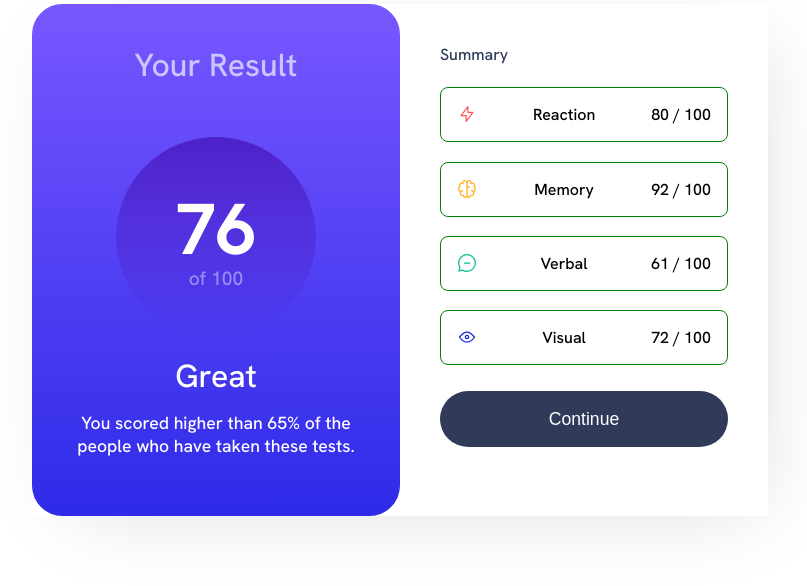
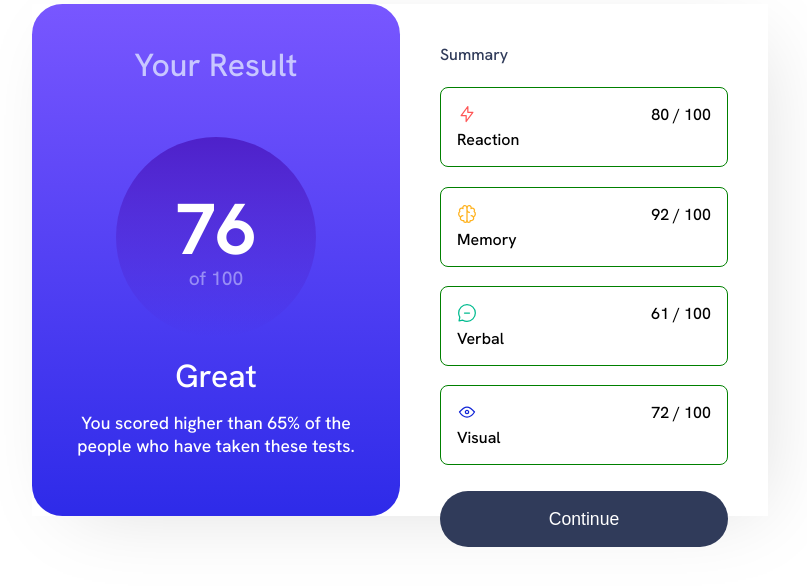
Before and after one commit to Geokobby/Results-Summary, a plain HTML site: page results-summary-component-main/index.html in a window 1280 px wide. Shown: the whole page, without its empty margins (240-1047 px from the left). Drawn offline with Linux system fonts and the light colour scheme.

Commit message:
Update index.html

```diff
--- a/results-summary-component-main/index.html
+++ b/results-summary-component-main/index.html
@@ -51,41 +51,35 @@
     </div>
 
     <div class="summary_reaction">
-      <svg xmlns="http://www.w3.org/2000/svg" width="20" height="20" fill="none" viewBox="0 0 20 20">
-        <path stroke="#F55" stroke-linecap="round" stroke-linejoin="round" stroke-width="1.25"
-          d="M10.833 8.333V2.5l-6.666 9.167h5V17.5l6.666-9.167h-5Z" />
-      </svg>
-    Reaction
+      <div class="score_card_left">
+     <img src="./assets/images/icon-reaction.svg" alt="Reaction">
+    <p class="summary_left_title">Reaction</p>
+    </div>
    <p class="score_over"> 80 / 100</p>
     </div>
 
     <div class="summary_memory">
-      <svg xmlns="http://www.w3.org/2000/svg" width="20" height="20" fill="none" viewBox="0 0 20 20">
-        <path stroke="#FFB21E" stroke-linecap="round" stroke-linejoin="round" stroke-width="1.25"
-          d="M5.833 11.667a2.5 2.5 0 1 0 .834 4.858" />
-        <path stroke="#FFB21E" stroke-linecap="round" stroke-linejoin="round" stroke-width="1.25"
-          d="M3.553 13.004a3.333 3.333 0 0 1-.728-5.53m.025-.067a2.083 2.083 0 0 1 2.983-2.824m.199.054A2.083 2.083 0 1 1 10 3.75v12.917a1.667 1.667 0 0 1-3.333 0M10 5.833a2.5 2.5 0 0 0 2.5 2.5m1.667 3.334a2.5 2.5 0 1 1-.834 4.858" />
-        <path stroke="#FFB21E" stroke-linecap="round" stroke-linejoin="round" stroke-width="1.25"
-          d="M16.447 13.004a3.334 3.334 0 0 0 .728-5.53m-.025-.067a2.083 2.083 0 0 0-2.983-2.824M10 3.75a2.085 2.085 0 0 1 2.538-2.033 2.084 2.084 0 0 1 1.43 2.92m-.635 12.03a1.667 1.667 0 0 1-3.333 0" />
-      </svg>Memory
+      <div class="score_card_left">
+      <img src="./assets/images/icon-memory.svg" alt="Memory">
+      <p class="summary_left_title">Memory </p>
+      </div>
    <p class="score_over"> 92 / 100 </p>
     </div>
 
     <div class="summary_verbal">
-      <svg xmlns="http://www.w3.org/2000/svg" width="20" height="20" fill="none" viewBox="0 0 20 20">
-        <path stroke="#00BB8F" stroke-linecap="round" stroke-linejoin="round" stroke-width="1.25"
-          d="M7.5 10h5M10 18.333A8.333 8.333 0 1 0 1.667 10c0 1.518.406 2.942 1.115 4.167l-.699 3.75 3.75-.699A8.295 8.295 0 0 0 10 18.333Z" />
-      </svg>Verbal
+      <div class="score_card_left">
+        <img src="./assets/images/icon-verbal.svg" alt="Verbal">
+      <p class="summary_left_title">
+        Verbal</p>
+      </div>
     <p class="score_over">61 / 100 </p>
    </div>
 
     <div class="summary_visual">
-    <svg xmlns="http://www.w3.org/2000/svg" width="20" height="20" fill="none" viewBox="0 0 20 20">
-      <path stroke="#1125D6" stroke-linecap="round" stroke-linejoin="round" stroke-width="1.25"
-        d="M10 11.667a1.667 1.667 0 1 0 0-3.334 1.667 1.667 0 0 0 0 3.334Z" />
-      <path stroke="#1125D6" stroke-linecap="round" stroke-linejoin="round" stroke-width="1.25"
-        d="M17.5 10c-1.574 2.492-4.402 5-7.5 5s-5.926-2.508-7.5-5C4.416 7.632 6.66 5 10 5s5.584 2.632 7.5 5Z" />
-    </svg>Visual
+  <div class="score_card_left">
+    <img src="./assets/images/icon-visual.svg" alt="Visual">
+      <p class="summary_left_title">Visual</p>
+  </div>
     <p class="score_over"> 72 / 100 </p>
   </div>
 
```
